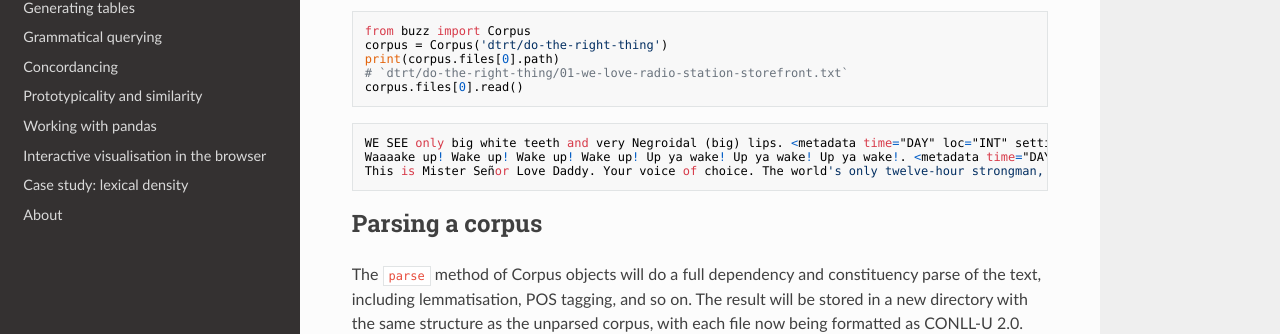
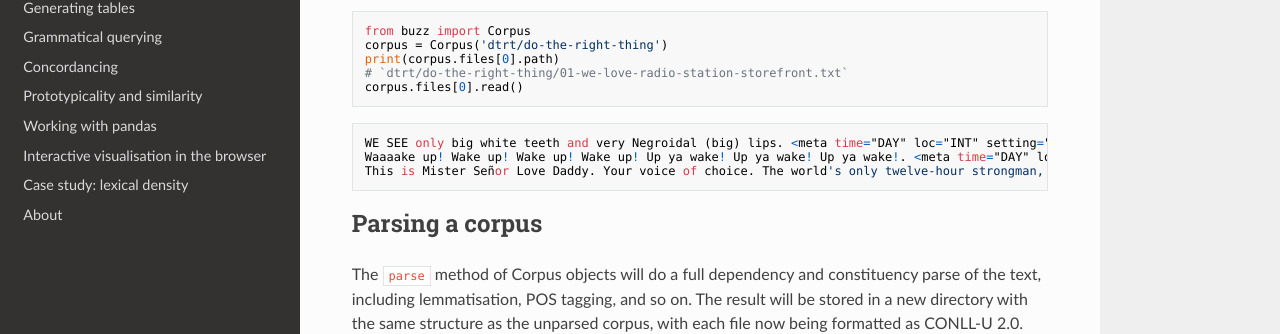
Before and after one commit to interrogator/buzz, an MkDocs documentation site: the page built from docs/corpus.md, in a window 1280 px wide and 900 px high. Shown: the part 351-685 px from the top of the window. Built offline with MkDocs 1.6.1, drawn with Linux system fonts in a browser that asks for light colours; nearby versions of some CDN libraries; part of the change alters nothing that is shown.

Commit message:
doc update

````diff
--- a/docs/corpus.md
+++ b/docs/corpus.md
@@ -16,9 +16,9 @@ corpus.files[0].read()
 ```
 
 ```
-WE SEE only big white teeth and very Negroidal (big) lips. <metadata time="DAY" loc="INT" setting="WE LOVE RADIO STATION STOREFRONT" scene="1" stage_direction="true">
-Waaaake up! Wake up! Wake up! Wake up! Up ya wake! Up ya wake! Up ya wake!. <metadata time="DAY" loc="INT" setting="WE LOVE RADIO STATION STOREFRONT" scene="1" stage_direction="true" speaker="MISTER SEÑOR LOVE DADDY" line="1"> <metadata time="DAY" loc="INT" setting="WE LOVE RADIO STATION STOREFRONT" scene="1" stage_direction="true" speaker="MISTER SEÑOR LOVE DADDY" line="1">
-This is Mister Señor Love Daddy. Your voice of choice. The world's only twelve-hour strongman, here on WE LOVE radio, 108 FM. The last on your dial, but the first in ya hearts, and that's the truth, Ruth!. <metadata time="DAY" loc="INT" setting="WE LOVE RADIO STATION STOREFRONT" scene="1" stage_direction="true" speaker="MISTER SEÑOR LOVE DADDY" line="2"> <metadata time="DAY" loc="INT" setting="WE LOVE RADIO STATION STOREFRONT" scene="1" stage_direction="true" speaker="MISTER SEÑOR LOVE DADDY" line="2">
+WE SEE only big white teeth and very Negroidal (big) lips. <meta time="DAY" loc="INT" setting="WE LOVE RADIO STATION STOREFRONT" scene="1" stage_direction="true" />
+Waaaake up! Wake up! Wake up! Wake up! Up ya wake! Up ya wake! Up ya wake!. <meta time="DAY" loc="INT" setting="WE LOVE RADIO STATION STOREFRONT" scene="1" stage_direction="true" speaker="MISTER SEÑOR LOVE DADDY" line="1"> <meta time="DAY" loc="INT" setting="WE LOVE RADIO STATION STOREFRONT" scene="1" stage_direction="true" speaker="MISTER SEÑOR LOVE DADDY" line="1" />
+This is Mister Señor Love Daddy. Your voice of choice. The world's only twelve-hour strongman, here on WE LOVE radio, 108 FM. The last on your dial, but the first in ya hearts, and that's the truth, Ruth!. <meta time="DAY" loc="INT" setting="WE LOVE RADIO STATION STOREFRONT" scene="1" stage_direction="true" speaker="MISTER SEÑOR LOVE DADDY" line="2"> <meta time="DAY" loc="INT" setting="WE LOVE RADIO STATION STOREFRONT" scene="1" stage_direction="true" speaker="MISTER SEÑOR LOVE DADDY" line="2" />
 ```
 
 ## Parsing a corpus
````
